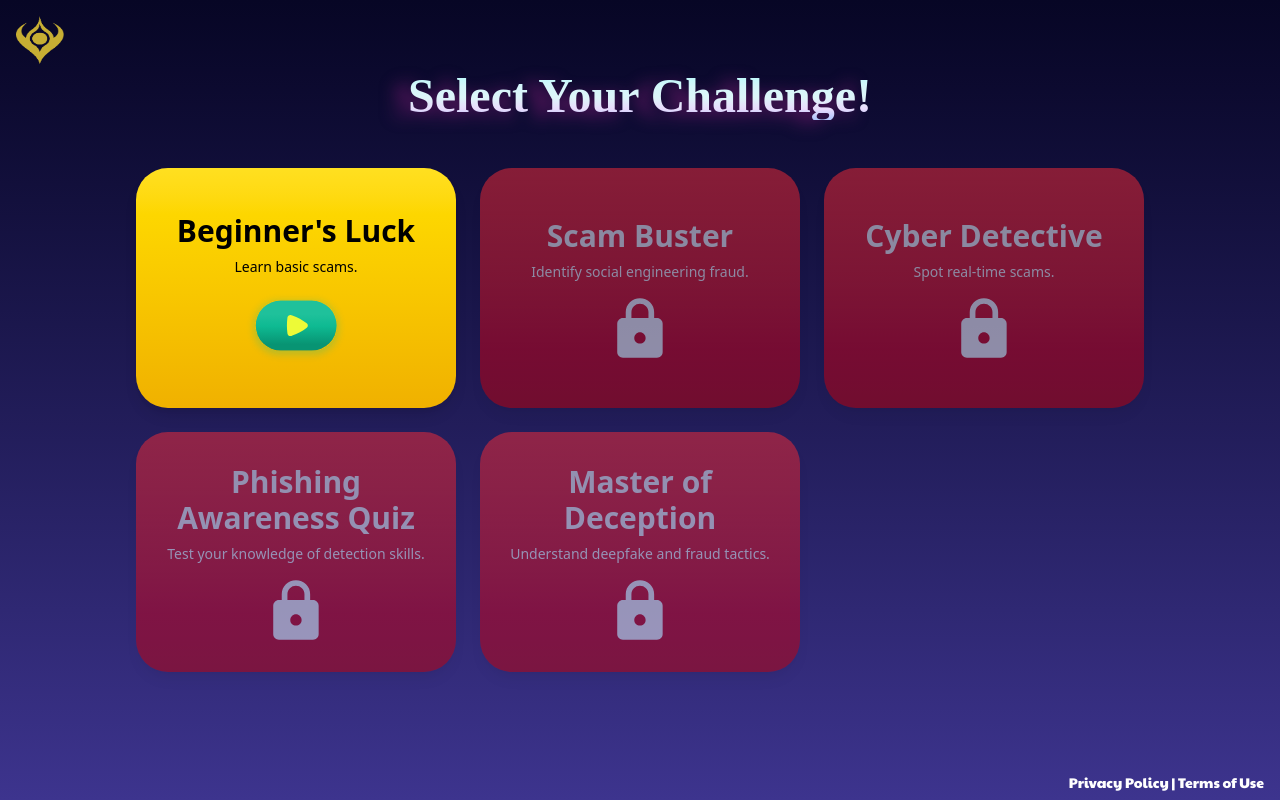
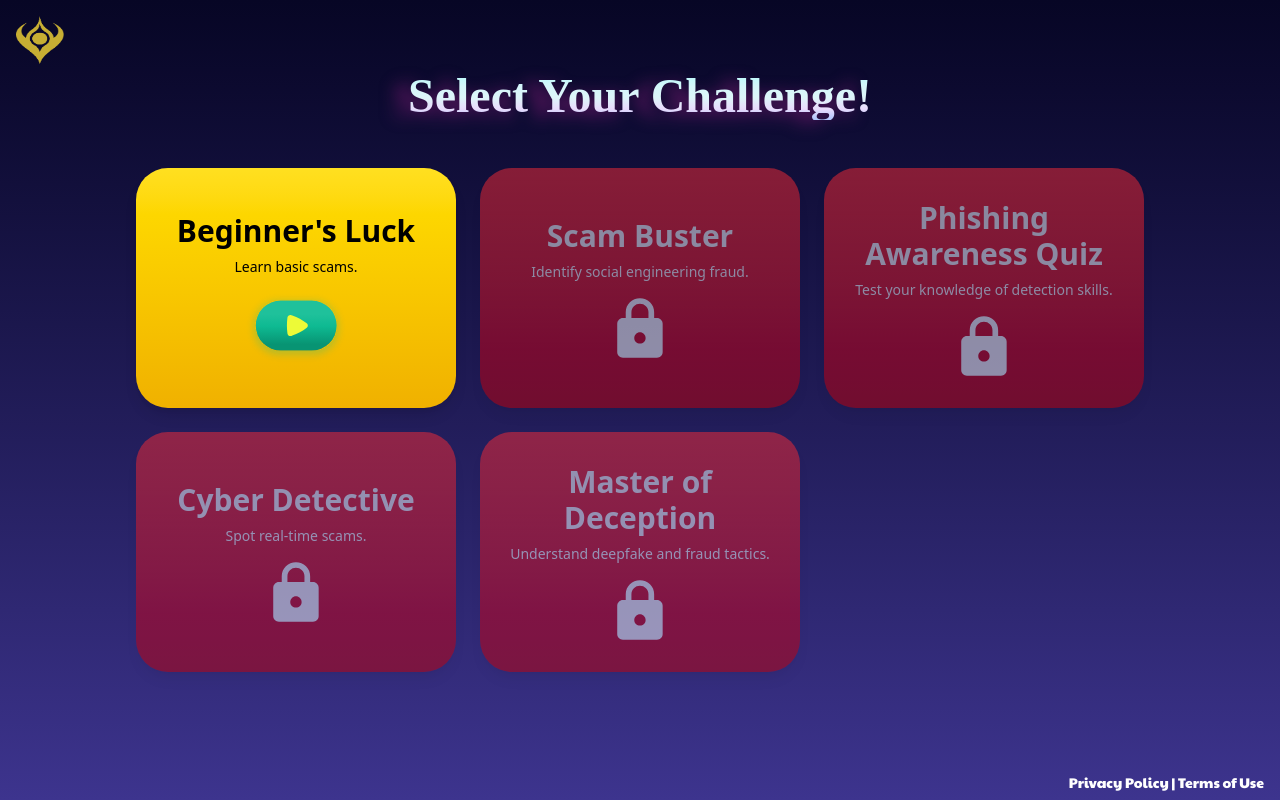
Before and after one commit to skndash96/prgy-idfc-4, a React (Vite) app: page /levels in a window 1280 px wide. Built offline with nearby package versions, Linux system fonts and the light colour scheme; a web font is replaced by a local one.

Commit message:
levels updated2

```diff
--- a/src/pages/Levels.jsx
+++ b/src/pages/Levels.jsx
@@ -16,14 +16,14 @@ const initialLevels = [
   },
   {
     id: 3,
-    name: "Cyber Detective",
-    description: "Spot real-time scams.",
+    name: "Phishing Awareness Quiz",
+    description: "Test your knowledge of detection skills.",
     unlocked: false,
   },
   {
     id: 4,
-    name: "Phishing Awareness Quiz",
-    description: "Test your knowledge of detection skills.",
+    name: "Cyber Detective",
+    description: "Spot real-time scams.",
     unlocked: false,
   },
   {
```
